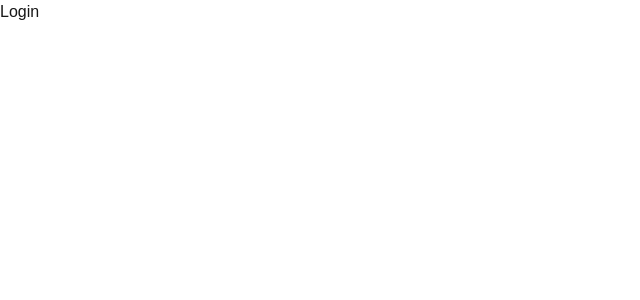
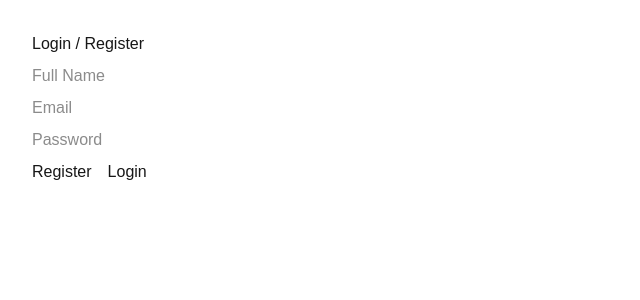
Before and after one commit to nishadnp/babylon-login, a Next.js app: page /login in a window 1280 px wide. Shown: the top 300 px of the page, without its empty margins (0-640 px from the left). Built offline with nearby package versions, Linux system fonts and the light colour scheme.

Commit message:
feat: add login and home pages with Firebase auth

```diff
--- a/app/login/page.tsx
+++ b/app/login/page.tsx
@@ -1,7 +1,63 @@
+"use client";
+
+import { useState } from "react";
+import { auth } from "../../firebaseConfig";
+import { createUserWithEmailAndPassword, signInWithEmailAndPassword } from "firebase/auth";
+import { useRouter } from "next/navigation";
+
 export default function Login() {
+  const [fullName, setFullName] = useState("");
+  const [email, setEmail] = useState("");
+  const [password, setPassword] = useState("");
+  const router = useRouter();
+
+  const handleRegister = async () => {
+    try {
+      await createUserWithEmailAndPassword(auth, email, password);
+      localStorage.setItem("fullName", fullName);
+      router.push("/");
+    } catch (error) {
+      alert("Error: " + (error as any).message);
+    }
+  };
+
+  const handleLogin = async () => {
+    try {
+      await signInWithEmailAndPassword(auth, email, password);
+      router.push("/");
+    } catch (error) {
+      alert("Error: " + (error as any).message);
+    }
+  };
+
   return (
-    <div>
-      <h1>Login</h1>
+    <div style={{ padding: "2rem" }}>
+      <h1>Login / Register</h1>
+      <input
+        type="text"
+        placeholder="Full Name"
+        value={fullName}
+        onChange={(e) => setFullName(e.target.value)}
+        style={{ display: "block", margin: "0.5rem 0" }}
+      />
+      <input
+        type="email"
+        placeholder="Email"
+        value={email}
+        onChange={(e) => setEmail(e.target.value)}
+        style={{ display: "block", margin: "0.5rem 0" }}
+      />
+      <input
+        type="password"
+        placeholder="Password"
+        value={password}
+        onChange={(e) => setPassword(e.target.value)}
+        style={{ display: "block", margin: "0.5rem 0" }}
+      />
+      <button onClick={handleRegister} style={{ marginRight: "1rem" }}>
+        Register
+      </button>
+      <button onClick={handleLogin}>Login</button>
     </div>
   );
 }
--- a/app/page.tsx
+++ b/app/page.tsx
@@ -1,7 +1,31 @@
+"use client";
+
+import { useEffect, useState } from "react";
+import { auth } from "../firebaseConfig";
+import { signOut } from "firebase/auth";
+import { useRouter } from "next/navigation";
+
 export default function Home() {
+  const [name, setName] = useState("");
+  const router = useRouter();
+
+  useEffect(() => {
+    const storedName = localStorage.getItem("fullName") || "User";
+    setName(storedName);
+  }, []);
+
+  const handleLogout = async () => {
+    await signOut(auth);
+    localStorage.removeItem("fullName");
+    router.push("/login");
+  };
+
   return (
-    <div>
-      <h1>Home Page</h1>
+    <div style={{ padding: "2rem" }}>
+      <h1>Hey, {name}! You’re successfully logged in.</h1>
+      <button onClick={handleLogout} style={{ marginTop: "1rem" }}>
+        Logout
+      </button>
     </div>
   );
 }
--- /dev/null
+++ b/firebaseConfig.ts
@@ -0,0 +1,19 @@
+// Import the functions you need from the SDKs you need
+import { initializeApp } from "firebase/app";
+import { getAuth } from "firebase/auth";
+// TODO: Add SDKs for Firebase products that you want to use
+// https://firebase.google.com/docs/web/setup#available-libraries
+
+// Your web app's Firebase configuration
+const firebaseConfig = {
+  apiKey: "AIzaSyCXNIcZiwLJvVI3k5T1OE_y8GaMu_MqKLc",
+  authDomain: "babylon-login-42b3b.firebaseapp.com",
+  projectId: "babylon-login-42b3b",
+  storageBucket: "babylon-login-42b3b.firebasestorage.app",
+  messagingSenderId: "13019003178",
+  appId: "1:13019003178:web:cf58034a412a6dd055c653"
+};
+
+// Initialize Firebase
+const app = initializeApp(firebaseConfig);
+export const auth = getAuth(app);
--- a/package.json
+++ b/package.json
@@ -9,6 +9,7 @@
     "lint": "eslint"
   },
   "dependencies": {
+    "firebase": "^12.6.0",
     "next": "16.0.3",
     "react": "19.2.0",
     "react-dom": "19.2.0"
```
Also changed, not shown: 1 other file (tests, documents, lock files or other folders).
